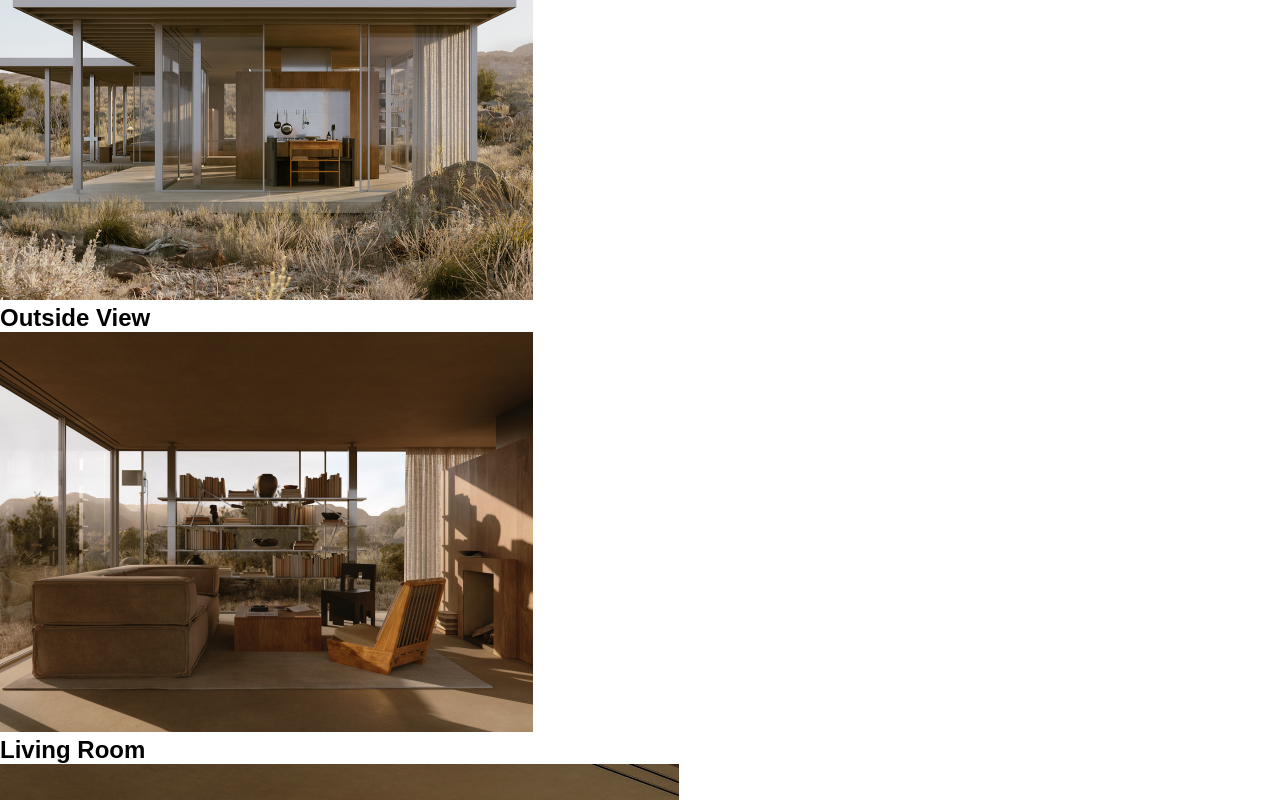
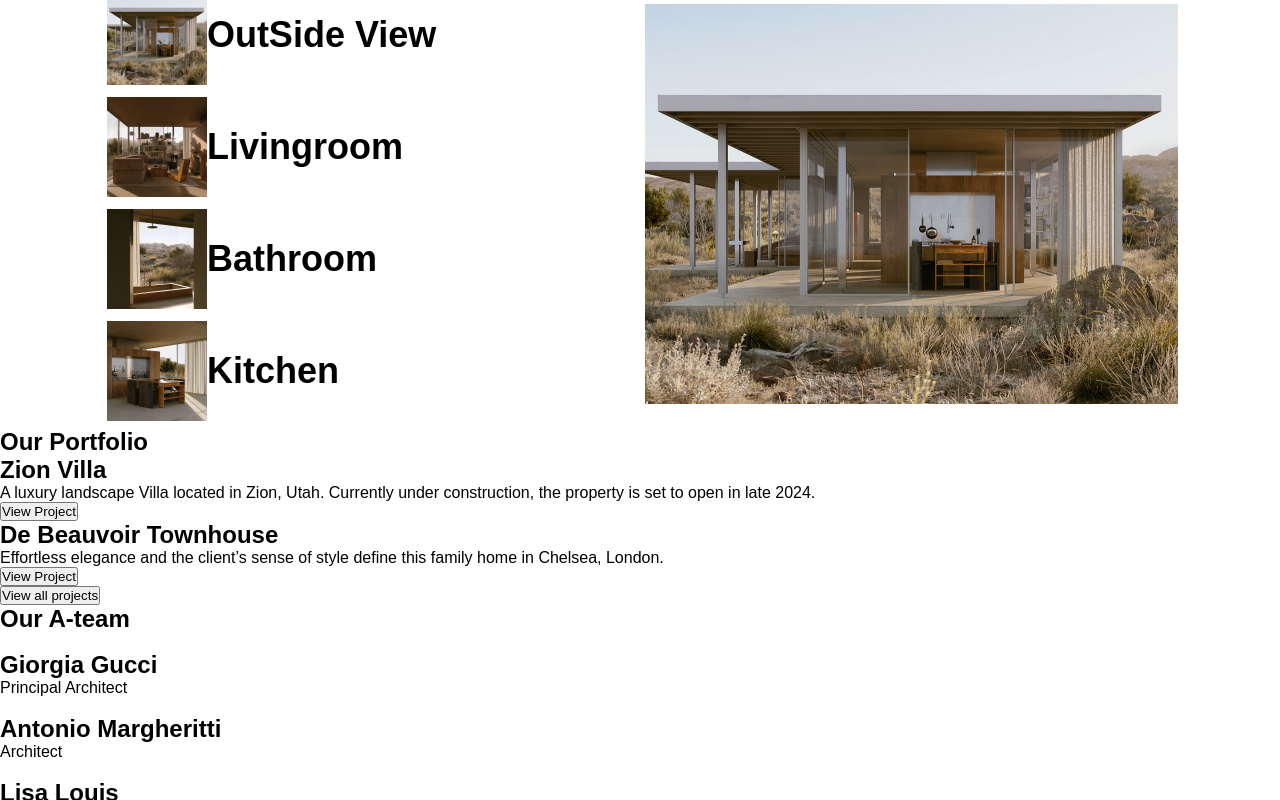
Before and after one commit to liensanchez/greta-architecture, a React (Vite) app: page / in a window 1280 px wide. Shown: the part 1100-1900 px from the top of the page. Built offline with nearby package versions, Linux system fonts and the light colour scheme; a web font is replaced by a local one.

Commit message:
showcase and experience finnisshed

```diff
--- a/src/components/Header/Header.css
+++ b/src/components/Header/Header.css
@@ -40,6 +40,10 @@
   overflow: hidden;
 }
 
+.buttonCarouselSelector:hover{
+  transform: scale(1.1);
+}
+
 .imgCarouselSelector{
   width: 100%;
   height: 100%;
--- a/src/components/Header/Header.jsx
+++ b/src/components/Header/Header.jsx
@@ -33,6 +33,7 @@ function Header() {
         </div>
 
         <div className="headerLeft">
+          <h2>Our work in images:</h2>
           {imgCarousel.map((img, index) => (
             <button key={index} onClick={() => setImgShow(img)} className='buttonCarouselSelector'>
               <img src={imgCarousel[index]} alt="" className='imgCarouselSelector'/>
--- a/src/components/Showcase/Showcase.css
+++ b/src/components/Showcase/Showcase.css
@@ -0,0 +1,46 @@
+.showcaseContainer{
+  display: flex;
+  justify-content: space-around;
+  padding-top: 10vh;
+}
+
+.showcaseCarousel{
+  display: flex;
+  flex-direction: column;
+}
+
+.showcaseCarouselSelector{
+  display: flex;
+  flex-direction: row;
+  background-color: aqua;
+}
+
+.showcaseCarouselButton{
+  border: none;
+  background-color: transparent;
+  padding: 5px;
+  border-bottom: 2px solid transparent;
+  transition: border-bottom-color 0.3s ease;
+}
+
+.showcaseCarouselButton:hover {
+  border-bottom-color: black;
+}
+
+.showcaseCarouselButtonOrder{
+  display: flex;
+  flex-direction: row;
+  font-size: x-large;
+  align-items: center;
+}
+
+.showcaseImg{
+  padding-top: 3vh;
+  width: 533px;
+  height: 400px;
+}
+
+.showcaseCarouselImg{
+  width: 100px;
+  height: 100px;
+}
--- a/src/components/Showcase/Showcase.jsx
+++ b/src/components/Showcase/Showcase.jsx
@@ -1,28 +1,38 @@
-import React from 'react'
-import img1 from '../../assets/Project A - Image 1.png'
-import img2 from '../../assets/Project A - Image 3.png'
-import img3 from '../../assets/Project A - Image 6.png'
-import img4 from '../../assets/Project A - Image 10.png'
+import React, { useState } from 'react'
+import './Showcase.css'
+import outsideImg from '../../assets/Project A - Image 1.png'
+import livingroomImg from '../../assets/Project A - Image 3.png'
+import bathroomImg from '../../assets/Project A - Image 6.png'
+import kitchenImg from '../../assets/Project A - Image 10.png'
 
 
 function Showcase() {
+
+  const imgShowcaseCarousel = [
+    { img: outsideImg, name: "OutSide View" },
+    { img: livingroomImg, name: "Livingroom" },
+    { img: bathroomImg, name: "Bathroom" },
+    { img: kitchenImg, name: "Kitchen" },
+  ]
+
+  const [imgShowcase, setImgShowcase] = useState(imgShowcaseCarousel[0].img)
+
   return (
-    <div>
+    <div className='showcaseContainer'>
+      <div className="showcaseCarousel">
+      {imgShowcaseCarousel.map((item, index) => (
+            <button key={index} onClick={() => setImgShowcase(item.img)} className='showcaseCarouselButton'>
+              <div className='showcaseCarouselButtonOrder'>
+                <img src={item.img} alt="" className='showcaseCarouselImg'/>
+                <h2> {item.name}</h2>
+              </div>
+            </button>
+          ))}
+      </div>
+
+
       <div>
-        <img src={img1} alt="" />
-        <h2>Outside View</h2>
-      </div>
-      <div>
-        <img src={img2} alt="" />
-        <h2>Living Room</h2>
-      </div>
-      <div>
-        <img src={img4} alt="" />
-        <h2>Kitchen</h2>
-      </div>
-      <div>
-        <img src={img3} alt="" />
-        <h2>Bathroom</h2>
+        <img src={imgShowcase} alt="" className='showcaseImg' />
       </div>
     </div>
   )
```
